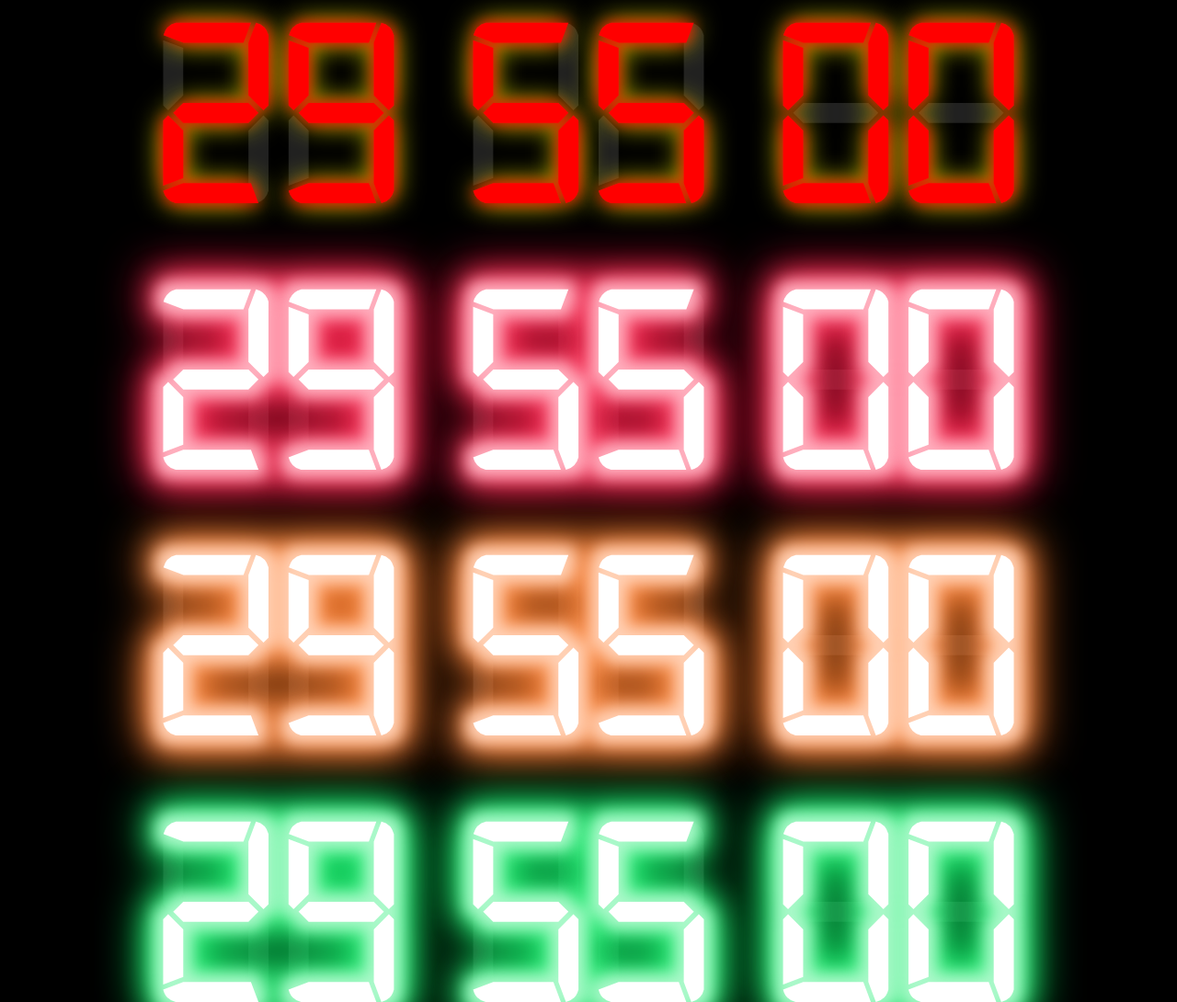
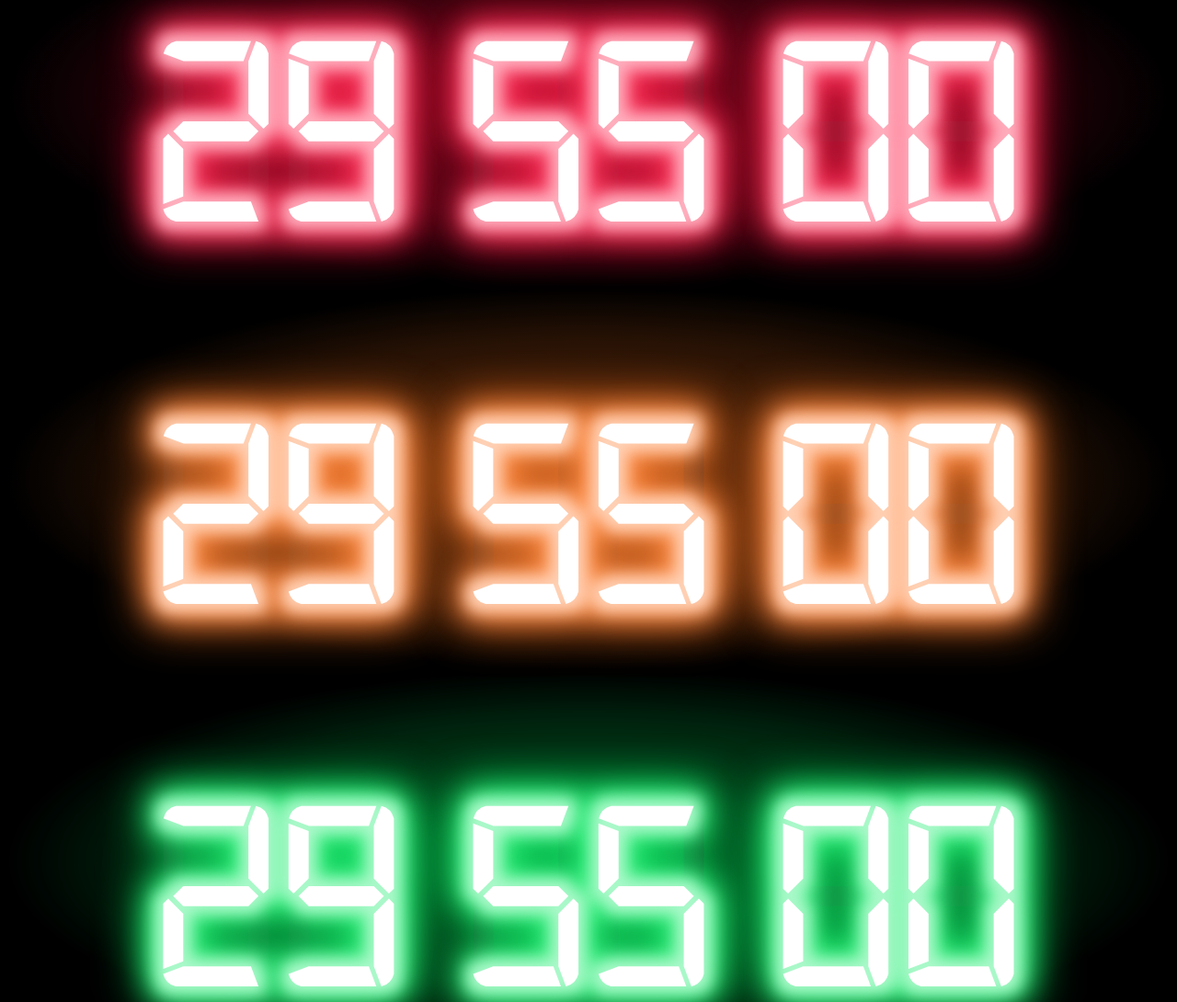
Before and after one commit to pymaldebaran/countofwolves, a plain HTML site: page index.html in a window 1280 px wide. Shown: the part 185-1275 px from the top of the page at 92% size. Drawn offline with Linux system fonts and the light colour scheme.

Commit message:
FEATURE: Add a global neon glow to each counter to enforce the neon effect.

```diff
--- a/countofwolves.css
+++ b/countofwolves.css
@@ -14,11 +14,17 @@
 :root{
 	--counter-font-size: 300px;
 	--debug-font-size: 80px;
-	--counter-bg-color: rgb(13% 13% 13%);
+	--counter-bg-color: rgba(13%, 13%, 13%, 50%);
 	/* Original color config for the counter */
 	--counter-fg-color-original: red;
 	--counter-shadow-original: 0 0 0.05em red, 0 0 0.1em rgba(100% 100% 0%);
 	--counter-shadow-neon-red: 0 0 0.1em #feaebd, 0 0 0.05em #fd5d7b, 0 0 0.02em #fc0c3a;
+	/* Neon mask used to have a glow behind the counter */
+	--neon-mask: radial-gradient(
+			ellipse closest-side,
+			rgba(0, 0, 0, 58%) 0%,
+			rgba(0, 0, 0, 86%) 75%,
+			rgba(0, 0, 0, 100%) 100%);
 	/* Neon red color config for the counter */
 	--neon-red-z4: white;
 	--neon-red-z3: #feaebd;
@@ -54,7 +60,7 @@ h1{
 	font-weight: 100;
 	text-align: center;
 	font-size: var(--counter-font-size);
-	margin: 10%;
+	padding: 10%;
 	display: grid;
 	grid-template-columns: 1fr 1fr 1fr;
 	grid-row-gap: 20%;
@@ -80,6 +86,12 @@ h1{
 .green .fg{
 	color: green;
 	text-shadow: var(--counter-shadow-original);
+}
+
+.red{
+	background:
+		var(--neon-mask),
+		var(--neon-red-z1);
 }
 
 .red .neon-z4{
@@ -136,6 +148,12 @@ h1{
 	/*opacity: 0;*/
 }
 
+.orange{
+	background:
+		var(--neon-mask),
+		var(--neon-orange-z1);
+}
+
 .orange .neon-z4{
 	z-index: 4;
 	color: var(--neon-orange-z4);
@@ -188,6 +206,12 @@ h1{
 		 20px   0px 0 var(--neon-orange-z1);
 	filter: blur(25px);
 	/*opacity: 0;*/
+}
+
+.green{
+	background:
+		var(--neon-mask),
+		var(--neon-green-z1);
 }
 
 .green .neon-z4{
--- a/index.html
+++ b/index.html
@@ -10,17 +10,6 @@
 	<body>
 
 		<h1>Count of Wolves</h1>
-
-		<div class="counter">
-			<div class="minutes dynamic fg"></div>
-			<div class="minutes bg">88</div>
-
-			<div class="seconds dynamic fg"></div>
-			<div class="seconds bg">88</div>
-
-			<div class="centiseconds dynamic fg"></div>
-			<div class="centiseconds bg">88</div>
-		</div>
 
 		<div class="counter red">
 			<div class="minutes dynamic neon-z4"></div>
@@ -81,6 +70,17 @@
 			<div class="centiseconds dynamic neon-z1"></div>
 			<div class="centiseconds bg">88</div>
 		</div>
+<!--
+		<div class="counter">
+			<div class="minutes dynamic fg"></div>
+			<div class="minutes bg">88</div>
+
+			<div class="seconds dynamic fg"></div>
+			<div class="seconds bg">88</div>
+
+			<div class="centiseconds dynamic fg"></div>
+			<div class="centiseconds bg">88</div>
+		</div> -->
 
 		<div class="counter">
 			<div class="total-label">Total: </div>
```
